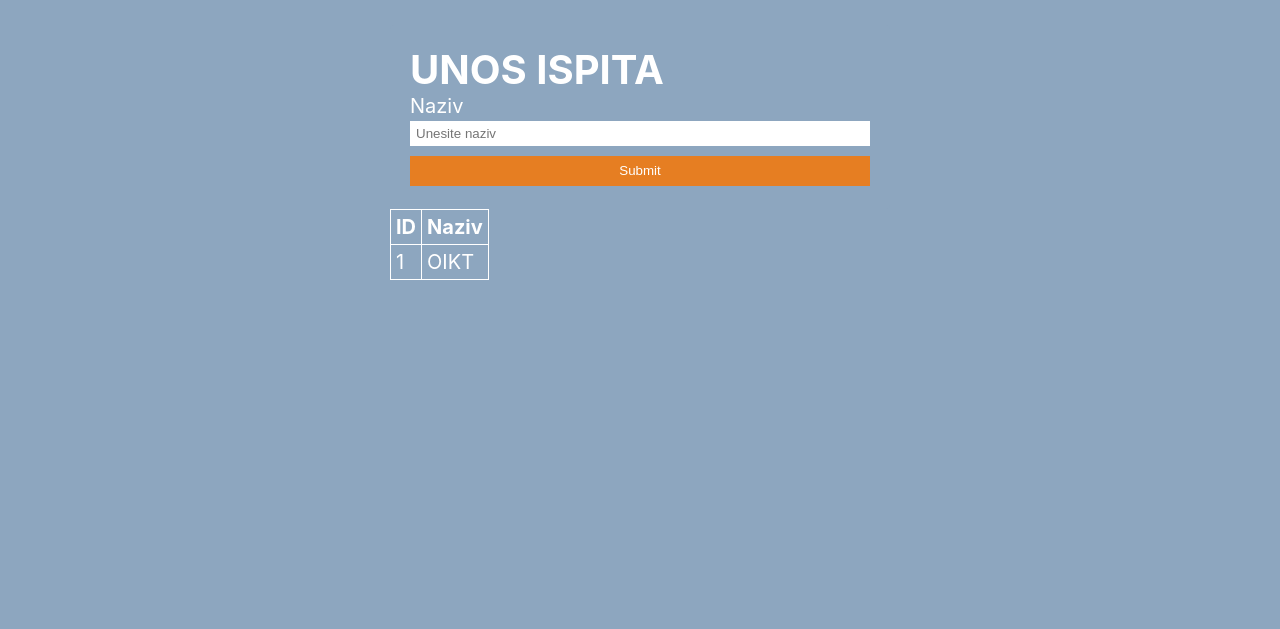
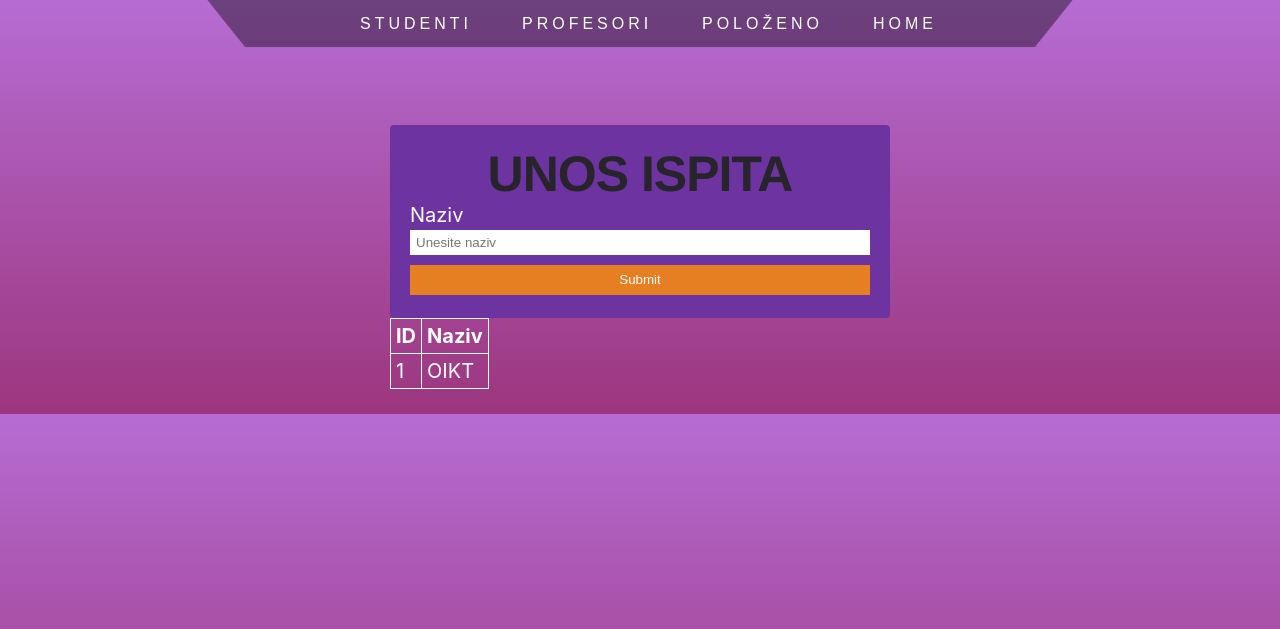
Before and after one commit to strayfox0325/Fakultet, a PHP site: page /ispiti.php in a window 1280 px wide. Shown: the top 629 px of the page. Run offline with PHP 8.4, Linux system fonts and the light colour scheme; data comes from the database, SQL or seed files in the repository.

Commit message:
index page & navbar

```diff
--- a/ispiti.php
+++ b/ispiti.php
@@ -8,12 +8,26 @@
     <!-- include-ujemo css, jquery i validaciju -->
     <head>
         <meta charset="UTF-8">
+        <link rel="stylesheet" type="text/css" href="style.css">
         <link rel="stylesheet" type="text/css" href="style2.css">
         <script type="text/javascript" src="js//jquery-3.6.0.min.js"></script>
         <script type="text/javascript" src="js/jquery-validation-1.19.1/dist/jquery.validate.min.js"></script>
         <script type="text/javascript" src="js/form-validation.js"></script>
         <title>Exam form</title>
     </head>
+    <nav class="navbar">
+  <div id="trapezoid">
+    <a class="sub-home" href="#">Home</a>
+    <a href="studenti-ajax.php" class="expandHome">Studenti</a>
+     <div class="subnav">
+     <a href="profesori.php" class="expandHome">Profesori</a>
+    </div>
+     <div class="subnav">
+     <a href="polozeni_ispiti.php" class="expandHome">Položeno</a>
+      </div>
+    <a href="index.php" class="expandHome">Home</a>
+  </div>
+</nav>
     <!-- izgled tabele za ispis rezultata iz baze -->
     <style>
         table,th,td {
--- /dev/null
+++ b/style.css
@@ -0,0 +1,152 @@
+body {
+    min-width: 800px;
+    background: #ff00cc;  /* fallback for old browsers */
+  background: -webkit-linear-gradient(to right, #333399, #ff00cc);  /* Chrome 10-25, Safari 5.1-6 */
+  background: linear-gradient(to right, #333399, #ff00cc); /* W3C, IE 10+/ Edge, Firefox 16+, Chrome 26+, Opera 12+, Safari 7+ */
+
+    margin:0px;
+  }
+
+
+  #trapezoid {
+    -webkit-box-sizing: content-box;
+    -moz-box-sizing: content-box;
+    box-sizing: content-box;
+    height: 0;
+    border: 80px solid rgba(0,0,0,0);
+    border-top: 0 solid;
+    border-bottom: 100px solid rgba(1, 1, 1, .4);
+    -webkit-border-radius: 20px 20px 0 0;
+    border-radius: 20px 20px 0 0;
+    font: normal 100%/normal Arial, Helvetica, sans-serif;
+    color: rgba(0,0,0,0.7);
+    -o-text-overflow: clip;
+    text-overflow: clip;
+    -webkit-transform: rotateX(180deg);
+    transform: rotateX(180deg);
+    margin-top:-53px;
+    width: 700px;
+    position: relative;
+    transition: all 0.7s ease;
+    padding-left:7%;
+  }
+
+  #trapezoid a, .subnavbtn {
+   -webkit-transform: rotateX(180deg);
+    transform: rotateX(180deg);
+  }
+
+  .sub-home {
+    display: none;
+    position: absolute;
+    right: 0;
+    left: 0;
+
+    z-index: 1;
+    transform: perspective(-10px);
+  }
+
+  #trapezoid:hover .sub-home {
+    justify-content: center;
+    margin-top: 53px;
+  }
+
+  .navbar {
+    position: sticky;
+    top: 0;
+    display:flex;
+    overflow:hidden;
+    justify-content: center;
+    height: 100px;
+  }
+
+  .navbar a {
+    float: left;
+    font-size: 16px;
+    color: white;
+    text-align: center;
+    padding: 14px 25px;
+    text-decoration: none;
+    text-transform: uppercase;
+    letter-spacing: 4px;
+    transition: all 0.5s ease;
+  }
+
+  .subnav {
+    float: left;
+    overflow: hidden;
+  }
+
+  .subnav .subnavbtn {
+    font-size: 16px;
+    border: none;
+    outline: none;
+    color: white;
+    padding: 14px 25px;
+    background-color: inherit;
+    font-family: inherit;
+    margin: 0;
+    text-transform: uppercase;
+    letter-spacing: 4px;
+    transition: all 0.5s ease;
+  }
+
+  .navbar a:hover, .subnav:hover .subnavbtn {
+    background:#8CA6DB;
+    color: black;
+    border-radius:5px;
+  }
+
+  .subnav-content {
+    display: none;
+    position: absolute;
+    left: 0;
+    width: 100%;
+    z-index: 1;
+    transform: perspective(-10px);
+  }
+
+  .subnav-content a {
+    float: left;
+    color: white;
+    text-decoration: none;
+  }
+
+  .subnav-content a:hover {
+    background:#B993D6;
+    color: black;
+  }
+
+  .subnav:hover .subnav-content {
+    display: flex;
+    justify-content: center;
+  }
+
+
+  section  {
+    margin:0em 10em 10em 10em;
+    padding:3em 10em 3em 10em;
+  }
+
+  h1{
+    color: rgb(39, 36, 43);
+    font-family: 'Helvetica Neue', sans-serif;
+    font-size: 50px;
+    font-weight: bold;
+    letter-spacing: -1px;
+    text-align: center;
+    padding: 0;
+    margin: 0;
+  }
+
+  p {
+    color: rgb(30, 28, 34);
+    font-family: 'Calibri', sans-serif;
+    font-size: 25px;
+    line-height: 1.5;
+    text-align: center;
+  }
+
+  hr {
+    background-color: #000;
+  }
--- a/style2.css
+++ b/style2.css
@@ -10,7 +10,8 @@
 body {
   font-family:-apple-system, BlinkMacSystemFont, 'Segoe UI', Roboto, Oxygen, Ubuntu, Cantarell, 'Open Sans', 'Helvetica Neue', sans-serif;
   font-size: 20px;
-  background-color: #8da6bf;
+  background-color: #b66cd3;
+  background-image: linear-gradient(#b66cd3,#9c367e);
 
 }
 
@@ -21,7 +22,7 @@ body {
 
 form {
   padding: 20px;
-  background: #8da6bf;
+  background: #6d34a1;
   color: #fff;
   -moz-border-radius: 4px;
   -webkit-border-radius: 4px;
```
Also changed, not shown: index.php (added, +36 -0 lines), json.js (added, +23 -0 lines), opis.txt (+9 -5 lines), polozeni_ispiti.php (+14 -0 lines), profesori.php (+14 -0 lines), smerovi.php (deleted, +0 -82 lines), studenti-ajax.php (+14 -0 lines), FNUniv.jpg (added).
